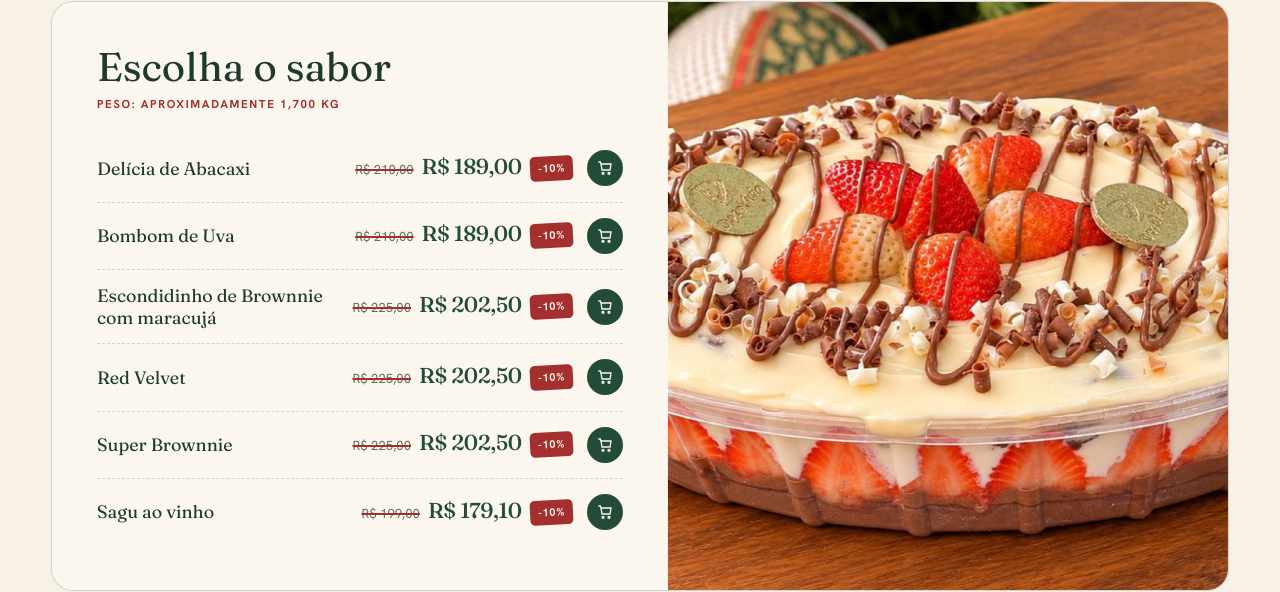
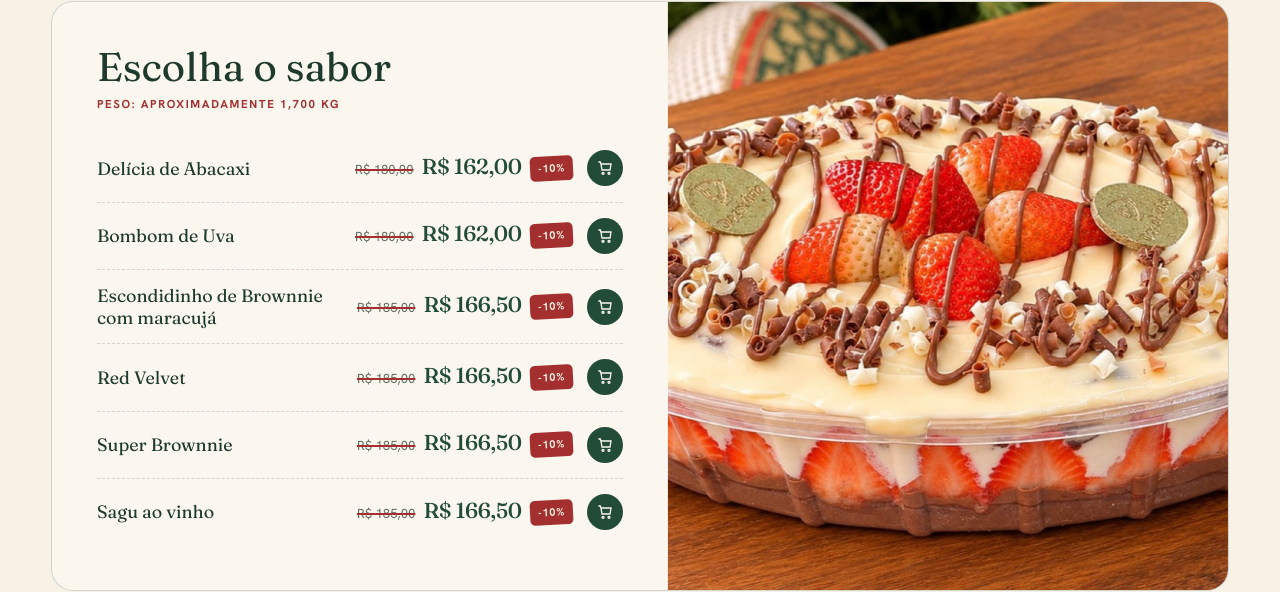
Before and after one commit to Cordeiro-i/docevicio-natal, a plain HTML site: page index.html in a window 1280 px wide. Shown: the part 3239-3831 px from the top of the page. Drawn offline with Linux system fonts and the light colour scheme.

Commit message:
Corrige preços da Colomba
Co-Authored-By: Claude Opus 5.5 <noreply@anthropic.com>

```diff
--- a/index.html
+++ b/index.html
@@ -552,15 +552,15 @@ const MENU = {
     {n:"Sagu ao vinho", k:"Taça", p:105}
   ],
   colomba: [
-    {n:"Delícia de Abacaxi", k:"Colomba", p:210},
-    {n:"Bombom de Uva", k:"Colomba", p:210},
-    {n:"Escondidinho de Brownnie com maracujá", k:"Colomba", p:225},
-    {n:"Red Velvet", k:"Colomba", p:225},
-    {n:"Super Brownnie", k:"Colomba", p:225},
-    {n:"Sagu ao vinho", k:"Colomba", p:199}
+    {n:"Delícia de Abacaxi", k:"Colomba", p:180},
+    {n:"Bombom de Uva", k:"Colomba", p:180},
+    {n:"Escondidinho de Brownnie com maracujá", k:"Colomba", p:185},
+    {n:"Red Velvet", k:"Colomba", p:185},
+    {n:"Super Brownnie", k:"Colomba", p:185},
+    {n:"Sagu ao vinho", k:"Colomba", p:185}
   ],
   sagu: [
-    {n:"Colomba Sagu ao vinho", s:"aprox. 1,700 kg", p:199},
+    {n:"Colomba Sagu ao vinho", s:"aprox. 1,700 kg", p:185},
     {n:"Taça Sagu ao vinho", s:"aprox. 1,200 kg", p:105}
   ],
   sobremesas: [
```
